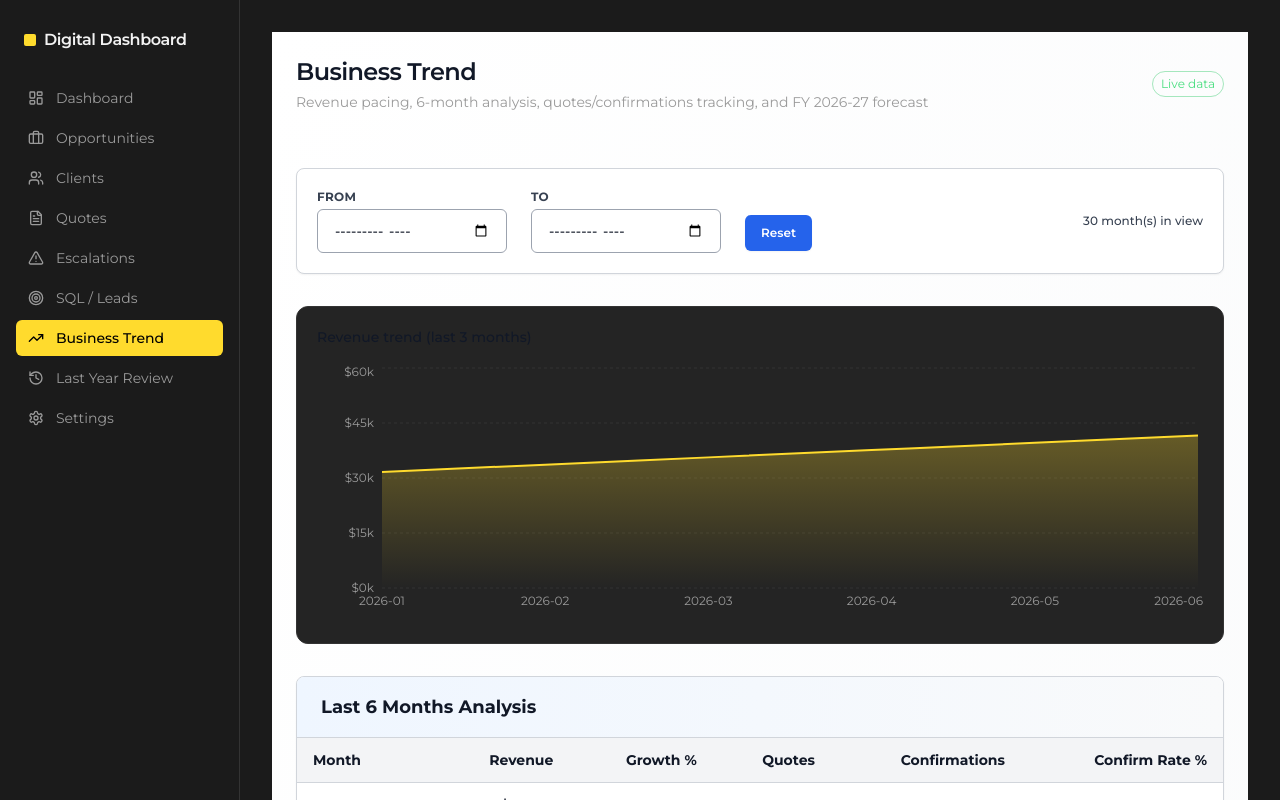
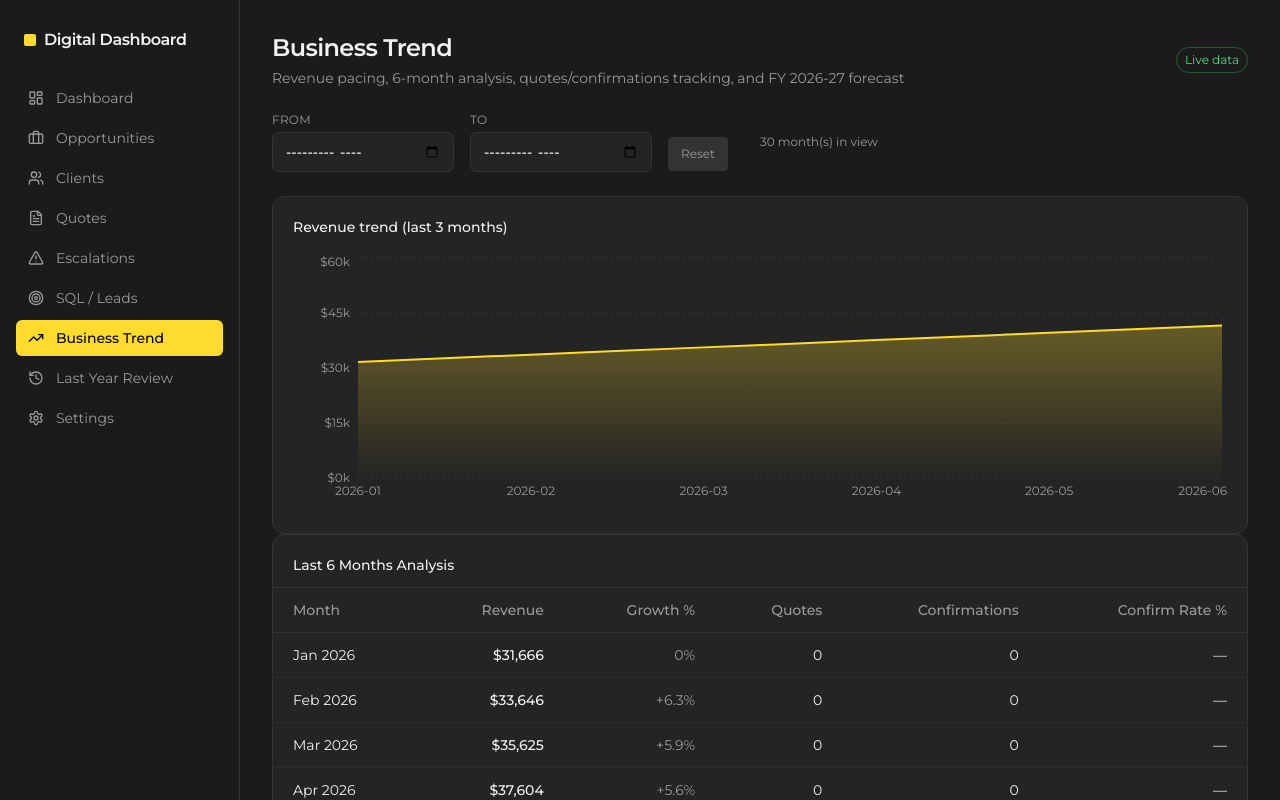
Before and after one commit to rahulkaushal21/Dashboard_2026_Digital, a Next.js app: page /business-trend in a window 1280 px wide. Built offline with nearby package versions, Linux system fonts and the light colour scheme; no server answers; the database is empty.

Commit message:
Update page.tsx
design

```diff
--- a/app/business-trend/page.tsx
+++ b/app/business-trend/page.tsx
@@ -6,11 +6,12 @@ import RevenueChart from '@/components/RevenueChart'
 import { getRevenue, getQuotes, getConversions, getBookingsFull, type RevenueRow, type Quote, type QuoteConversion, type BookingRow } from '@/lib/supabase'
 import { fmtUsd } from '@/lib/metrics'
 
-const selCls = 'bg-white border border-gray-400 rounded-md px-4 py-2.5 text-sm outline-none focus:border-blue-500 focus:ring-2 focus:ring-blue-200 text-gray-900 font-medium cursor-pointer'
+const selCls = 'bg-mav-panel border border-mav-line rounded-md px-3 py-2 text-sm outline-none focus:border-mav-yellow text-white font-medium cursor-pointer'
 const ym = (s?: string) => (s || '').slice(0, 7)
 const SHORT = ['', 'Jan', 'Feb', 'Mar', 'Apr', 'May', 'Jun', 'Jul', 'Aug', 'Sep', 'Oct', 'Nov', 'Dec']
 const monLabel = (y?: string) => { const p = (y || '').split('-'); return p.length >= 2 ? `${SHORT[+p[1]]} ${p[0]}` : (y || '') }
 
+// Convert revenue rows to month+year keyed data, preserving month-year for accurate filtering
 function revenueByMonthYear(rows: RevenueRow[]) {
   const m: Record<string, number> = {}
   rows.forEach(r => {
@@ -24,6 +25,7 @@ function revenueByMonthYear(rows: RevenueRow[]) {
   }))
 }
 
+// Get months in FY 2026-27 (April 2026 to March 2027)
 function getFY26Months(): string[] {
   const months: string[] = []
   for (let year = 2026; year <= 2027; year++) {
@@ -36,12 +38,14 @@ function getFY26Months(): string[] {
   return months
 }
 
+// Check if a month is in FY 2026-27
 function isInFY26(monthStr?: string): boolean {
   if (!monthStr) return false
   const fy26Months = getFY26Months()
   return fy26Months.includes(monthStr)
 }
 
+// Convert bookings to quote-like data for fallback display
 function bookingsToQuotes(bookings: BookingRow[]): Quote[] {
   return bookings.map((b, idx) => ({
     id: 100000 + (b.id || idx),
@@ -83,6 +87,7 @@ export default function BusinessTrendPage() {
     })()
   }, [])
 
+  // Last 6 months: identify latest month, go back 6, show all data in range
   const last6Mo = useMemo(() => {
     const byMonth = revenueByMonthYear(revenue)
     if (byMonth.length === 0) return []
@@ -108,6 +113,7 @@ export default function BusinessTrendPage() {
     })
   }, [revenue])
 
+  // FY 2026-27 analysis: Apr 2026 - Mar 2027
   const fy26Analysis = useMemo(() => {
     const fy26Months = getFY26Months()
     const fy26Rev = revenueByMonthYear(revenue).filter(r => isInFY26(ym(r.month)))
@@ -133,6 +139,7 @@ export default function BusinessTrendPage() {
     }
   }, [revenue])
 
+  // Quotes and confirmations: last 6 months
   const quotesAnalysis = useMemo(() => {
     const lastMonthStr = last6Mo.length > 0 ? ym(last6Mo[last6Mo.length - 1].month) : ''
     const sixMonthsAgo = lastMonthStr
@@ -157,45 +164,48 @@ export default function BusinessTrendPage() {
     }
   }, [quotes, last6Mo])
 
-  if (loading) return <div className="p-8 text-gray-900 text-center font-medium">Loading business trend data...</div>
+  if (loading) return <div className="p-6 text-mav-muted">Loading business trend data...</div>
 
   return (
-    <main className="flex flex-col gap-8 p-6 bg-gradient-to-br from-white to-gray-50 min-h-screen text-gray-900">
+    <div>
       <Header title="Business Trend" subtitle="Revenue pacing, 6-month analysis, quotes/confirmations tracking, and FY 2026-27 forecast" />
 
-      <div className="flex flex-wrap gap-6 items-center bg-white border border-gray-300 rounded-lg p-5 shadow-sm">
+      {/* Date range selector for manual exploration */}
+      <div className="flex gap-4 items-center mb-6 text-xs">
         <label className="flex flex-col gap-1">
-          <span className="text-xs font-bold text-gray-700 uppercase tracking-wide">From</span>
+          <span className="uppercase tracking-wide text-mav-muted">From</span>
           <input type="month" value={fromMonth} onChange={e => setFromMonth(e.target.value)} className={selCls} />
         </label>
         <label className="flex flex-col gap-1">
-          <span className="text-xs font-bold text-gray-700 uppercase tracking-wide">To</span>
+          <span className="uppercase tracking-wide text-mav-muted">To</span>
           <input type="month" value={toMonth} onChange={e => setToMonth(e.target.value)} className={selCls} />
         </label>
-        <button onClick={() => { setFromMonth(''); setToMonth('') }} className="mt-6 text-xs px-4 py-2.5 bg-blue-600 text-white font-semibold rounded-md hover:bg-blue-700 transition-colors shadow-sm">
+        <button onClick={() => { setFromMonth(''); setToMonth('') }} className="mt-6 text-xs px-3 py-2 bg-mav-line border border-mav-line text-mav-muted rounded hover:border-mav-yellow hover:text-white transition-colors">
           Reset
         </button>
-        <span className="text-xs font-medium text-gray-700 ml-auto">
+        <span className="text-xs text-mav-muted ml-4">
           {revenue.length} month(s) in view
         </span>
       </div>
 
+      {/* Revenue trend chart */}
       <RevenueChart data={revenueByMonthYear(revenue)} from={fromMonth} to={toMonth} />
 
-      <div className="bg-white rounded-lg border border-gray-300 overflow-hidden shadow-sm">
-        <div className="px-6 py-4 bg-gradient-to-r from-blue-50 to-gray-50 border-b border-gray-300">
-          <h3 className="text-lg font-bold text-gray-900">Last 6 Months Analysis</h3>
+      {/* Last 6 months analysis table */}
+      <div className="bg-mav-panel border border-mav-line rounded-xl overflow-hidden mb-6">
+        <div className="flex items-baseline justify-between px-5 pt-5 pb-3 border-b border-mav-line">
+          <div className="text-sm font-medium">Last 6 Months Analysis</div>
         </div>
         <div className="overflow-x-auto">
-          <table className="w-full border-collapse text-sm">
-            <thead>
-              <tr className="bg-gray-100 border-b border-gray-300">
-                <th className="px-4 py-3 text-left font-bold text-gray-900">Month</th>
-                <th className="px-4 py-3 text-right font-bold text-gray-900">Revenue</th>
-                <th className="px-4 py-3 text-right font-bold text-gray-900">Growth %</th>
-                <th className="px-4 py-3 text-right font-bold text-gray-900">Quotes</th>
-                <th className="px-4 py-3 text-right font-bold text-gray-900">Confirmations</th>
-                <th className="px-4 py-3 text-right font-bold text-gray-900">Confirm Rate %</th>
+          <table className="w-full text-sm">
+            <thead className="text-left text-mav-muted border-b border-mav-line">
+              <tr>
+                <th className="px-5 py-3 font-medium">Month</th>
+                <th className="px-5 py-3 font-medium text-right">Revenue</th>
+                <th className="px-5 py-3 font-medium text-right">Growth %</th>
+                <th className="px-5 py-3 font-medium text-right">Quotes</th>
+                <th className="px-5 py-3 font-medium text-right">Confirmations</th>
+                <th className="px-5 py-3 font-medium text-right">Confirm Rate %</th>
               </tr>
             </thead>
             <tbody>
@@ -207,18 +217,18 @@ export default function BusinessTrendPage() {
                 const confirmed = monthQuotes.filter(q => (q.status || '').toLowerCase() === 'confirmed').length
                 const confirmRate = monthQuotes.length > 0 ? Math.round((confirmed / monthQuotes.length) * 100) : 0
                 return (
-                  <tr key={item.month} className="border-b border-gray-200 hover:bg-blue-50 transition-colors">
-                    <td className="px-4 py-3 text-gray-900 font-medium">{item.monthLabel}</td>
-                    <td className="px-4 py-3 text-right text-gray-900 font-bold">{fmtUsd(item.revenue)}</td>
-                    <td className="px-4 py-3 text-right text-gray-900 font-medium">{growth > 0 ? '+' : ''}{growth}%</td>
-                    <td className="px-4 py-3 text-right text-gray-900 font-medium">{monthQuotes.length}</td>
-                    <td className="px-4 py-3 text-right text-gray-900 font-medium">{confirmed}</td>
-                    <td className="px-4 py-3 text-right text-gray-900 font-medium">{monthQuotes.length > 0 ? confirmRate + '%' : '—'}</td>
+                  <tr key={item.month} className="border-b border-mav-line/60 hover:bg-mav-dark/40">
+                    <td className="px-5 py-3 whitespace-nowrap">{item.monthLabel}</td>
+                    <td className="px-5 py-3 text-right font-medium">{fmtUsd(item.revenue)}</td>
+                    <td className="px-5 py-3 text-right text-mav-muted">{growth > 0 ? '+' : ''}{growth}%</td>
+                    <td className="px-5 py-3 text-right">{monthQuotes.length}</td>
+                    <td className="px-5 py-3 text-right">{confirmed}</td>
+                    <td className="px-5 py-3 text-right">{monthQuotes.length > 0 ? confirmRate + '%' : '—'}</td>
                   </tr>
                 )
               }) : (
                 <tr>
-                  <td colSpan={6} className="px-4 py-6 text-center text-gray-700 font-medium">No data available</td>
+                  <td colSpan={6} className="px-5 py-6 text-center text-mav-muted">No data available</td>
                 </tr>
               )}
             </tbody>
@@ -226,103 +236,110 @@ export default function BusinessTrendPage() {
         </div>
       </div>
 
-      <div className="bg-white border border-gray-300 rounded-lg overflow-hidden shadow-sm">
-        <div className="px-6 py-4 bg-gradient-to-r from-emerald-50 to-gray-50 border-b border-gray-300">
-          <h3 className="text-lg font-bold text-gray-900">FY 2026-27 Forecast (Apr 2026 - Mar 2027)</h3>
+      {/* FY 2026-27 Forecast section */}
+      <div className="bg-mav-panel border border-mav-line rounded-xl overflow-hidden mb-6">
+        <div className="flex items-baseline justify-between px-5 pt-5 pb-3 border-b border-mav-line">
+          <div className="text-sm font-medium">FY 2026-27 Forecast (Apr 2026 - Mar 2027)</div>
         </div>
 
-        <div className="p-6">
-          <div className="mb-6 text-xs text-gray-700 space-y-1.5 bg-gray-50 border border-gray-200 rounded-md p-4">
-            <p><strong className="text-gray-900">Financial Year Definition:</strong> April 2026 to March 2027 (12 months)</p>
-            <p><strong className="text-gray-900">Target:</strong> $3.5M total revenue</p>
-            <p><strong className="text-gray-900">Avg Monthly Revenue:</strong> Based on completed months in FY 2026-27</p>
-            <p><strong className="text-gray-900">Projected Total:</strong> (Actual revenue to date) + (Average monthly × remaining months)</p>
+        <div className="p-5 space-y-5">
+          <div className="text-xs text-mav-muted space-y-1">
+            <p><strong className="text-white">Financial Year Definition:</strong> April 2026 to March 2027 (12 months)</p>
+            <p><strong className="text-white">Target:</strong> $3.5M total revenue</p>
+            <p><strong className="text-white">Avg Monthly Revenue:</strong> Based on completed months in FY 2026-27</p>
+            <p><strong className="text-white">Projected Total:</strong> (Actual revenue to date) + (Average monthly × remaining months)</p>
           </div>
 
-          <div className="grid grid-cols-2 md:grid-cols-4 gap-4 mb-6">
+          {/* KPI Cards */}
+          <div className="grid grid-cols-2 md:grid-cols-4 gap-4">
             <KPICard title="Avg Monthly Revenue (FY 26)" value={fmtUsd(Math.round(fy26Analysis.avgMonthly))} />
             <KPICard title="Projected Total (12 months)" value={fmtUsd(fy26Analysis.projected)} />
             <KPICard title={`Status`} value={fy26Analysis.onTrack ? '✓ On Track' : '✗ Off Track'} />
             <KPICard title="Remaining Months" value={fy26Analysis.monthsRemaining.toString()} />
           </div>
 
-          <div className="mb-6 bg-gray-50 border border-gray-200 rounded-lg p-4">
+          {/* Progress bar */}
+          <div className="bg-mav-dark/40 border border-mav-line/40 rounded-lg p-4">
             <div className="flex justify-between mb-3">
-              <span className="text-sm font-bold text-gray-900">Progress toward $3.5M target</span>
-              <span className="text-sm font-bold text-gray-900">{fy26Analysis.targetProgress}%</span>
+              <span className="text-sm font-medium">Progress toward $3.5M target</span>
+              <span className="text-sm font-medium text-mav-yellow">{fy26Analysis.targetProgress}%</span>
             </div>
-            <div className="w-full bg-gray-300 rounded-full h-4 overflow-hidden shadow-inner">
+            <div className="w-full bg-mav-line rounded-full h-3 overflow-hidden">
               <div
-                className={`h-4 rounded-full transition-all duration-300 ${fy26Analysis.onTrack ? 'bg-gradient-to-r from-green-500 to-green-600' : 'bg-gradient-to-r from-red-500 to-red-600'}`}
+                className={`h-3 rounded-full ${fy26Analysis.onTrack ? 'bg-green-500' : 'bg-red-500'}`}
                 style={{ width: `${Math.min(fy26Analysis.targetProgress, 100)}%` }}
               />
             </div>
-            <div className="flex justify-between mt-3 text-xs text-gray-700 font-medium">
-              <span>Current: <strong className="text-gray-900">{fmtUsd(fy26Analysis.totalRevenue)}</strong></span>
-              <span>Target: <strong className="text-gray-900">$3.5M</strong></span>
+            <div className="flex justify-between mt-3 text-xs text-mav-muted">
+              <span>Current: <span className="text-white font-medium">{fmtUsd(fy26Analysis.totalRevenue)}</span></span>
+              <span>Target: <span className="text-white font-medium">$3.5M</span></span>
             </div>
             {!fy26Analysis.onTrack && (
-              <p className="text-xs text-red-700 mt-3 font-medium">
-                ⚠️ Shortfall: {fmtUsd(3500000 - fy26Analysis.projected)} | Need {fmtUsd(Math.ceil((3500000 - fy26Analysis.projected) / Math.max(1, fy26Analysis.monthsRemaining)))}/month average
+              <p className="text-xs text-red-400 mt-3">
+                Shortfall: {fmtUsd(3500000 - fy26Analysis.projected)} | Need {fmtUsd(Math.ceil((3500000 - fy26Analysis.projected) / Math.max(1, fy26Analysis.monthsRemaining)))}/month average
               </p>
             )}
           </div>
 
+          {/* FY data table */}
           {fy26Analysis.data.length > 0 ? (
-            <div className="overflow-x-auto border border-gray-200 rounded-lg">
-              <table className="w-full border-collapse text-sm">
-                <thead>
-                  <tr className="bg-gray-100 border-b border-gray-300">
-                    <th className="px-4 py-3 text-left font-bold text-gray-900">Month</th>
-                    <th className="px-4 py-3 text-right font-bold text-gray-900">Revenue</th>
+            <div className="overflow-x-auto">
+              <table className="w-full text-sm">
+                <thead className="text-left text-mav-muted border-b border-mav-line">
+                  <tr>
+                    <th className="px-5 py-3 font-medium">Month</th>
+                    <th className="px-5 py-3 font-medium text-right">Revenue</th>
                   </tr>
                 </thead>
                 <tbody>
                   {fy26Analysis.data.map((item, idx) => (
-                    <tr key={item.month} className="border-b border-gray-200 hover:bg-emerald-50 transition-colors">
-                      <td className="px-4 py-3 text-gray-900 font-medium">{item.monthLabel}</td>
-                      <td className="px-4 py-3 text-right text-gray-900 font-bold">{fmtUsd(item.revenue)}</td>
+                    <tr key={item.month} className="border-b border-mav-line/60 hover:bg-mav-dark/40">
+                      <td className="px-5 py-3 whitespace-nowrap">{item.monthLabel}</td>
+                      <td className="px-5 py-3 text-right font-medium">{fmtUsd(item.revenue)}</td>
                     </tr>
                   ))}
                 </tbody>
               </table>
             </div>
           ) : (
-            <p className="text-sm text-gray-700 font-medium">No FY 2026-27 data available yet (waiting for Apr 2026+ bookings)</p>
+            <p className="text-sm text-mav-muted">No FY 2026-27 data available yet (waiting for Apr 2026+ bookings)</p>
           )}
 
-          <p className="text-xs text-gray-700 mt-4 font-medium">
-            ✓ {fy26Analysis.completedMonths} months completed
+          <p className="text-xs text-mav-muted">
+            {fy26Analysis.completedMonths} months completed
           </p>
         </div>
       </div>
 
-      <div className="bg-white border border-gray-300 rounded-lg overflow-hidden shadow-sm">
-        <div className="px-6 py-4 bg-gradient-to-r from-purple-50 to-gray-50 border-b border-gray-300">
-          <h3 className="text-lg font-bold text-gray-900">Quotes & Confirmations (Last 6 Months) {quotes.length === 0 && <span className="text-xs text-gray-600 font-normal ml-2">(From Quote Tables)</span>}</h3>
+      {/* Quotes and conversions section */}
+      <div className="bg-mav-panel border border-mav-line rounded-xl overflow-hidden">
+        <div className="flex items-baseline justify-between px-5 pt-5 pb-3 border-b border-mav-line">
+          <div className="text-sm font-medium">Quotes & Confirmations (Last 6 Months) {quotes.length === 0 && <span className="text-xs text-mav-muted font-normal ml-2">(From Quote Tables)</span>}</div>
         </div>
 
-        <div className="p-6">
-          <div className="grid grid-cols-3 gap-4 mb-6">
+        <div className="p-5 space-y-5">
+          <div className="grid grid-cols-3 gap-4">
             <KPICard title="QUOTES SHARED" value={quotesAnalysis.total.toString()} />
             <KPICard title="CONFIRMATIONS" value={quotesAnalysis.confirmed.toString()} />
             <KPICard title="CONFIRMATION RATE" value={quotesAnalysis.rate.toFixed(1) + '%'} />
           </div>
 
+          {/* Empty quotes fallback */}
           {quotes.length === 0 && (
-            <div className="bg-amber-50 border-l-4 border-amber-500 rounded p-4 mb-4 text-xs text-amber-900 font-medium">
-              ℹ️ No quote data available. Showing bookings as confirmed conversions.
+            <div className="bg-mav-dark/40 border border-mav-line/40 rounded p-3 text-xs text-mav-muted">
+              No quote data available. Showing bookings as confirmed conversions.
             </div>
           )}
 
-          <div className="overflow-x-auto border border-gray-200 rounded-lg">
-            <table className="w-full border-collapse text-sm">
-              <thead>
-                <tr className="bg-gray-100 border-b border-gray-300">
-                  <th className="px-4 py-3 text-left font-bold text-gray-900">Month</th>
-                  <th className="px-4 py-3 text-right font-bold text-gray-900">Quotes</th>
-                  <th className="px-4 py-3 text-right font-bold text-gray-900">Confirmations</th>
-                  <th className="px-4 py-3 text-right font-bold text-gray-900">Confirmation Rate %</th>
+          {/* Quotes table */}
+          <div className="overflow-x-auto">
+            <table className="w-full text-sm">
+              <thead className="text-left text-mav-muted border-b border-mav-line">
+                <tr>
+                  <th className="px-5 py-3 font-medium">Month</th>
+                  <th className="px-5 py-3 font-medium text-right">Quotes</th>
+                  <th className="px-5 py-3 font-medium text-right">Confirmations</th>
+                  <th className="px-5 py-3 font-medium text-right">Confirmation Rate %</th>
                 </tr>
               </thead>
               <tbody>
@@ -332,11 +349,11 @@ export default function BusinessTrendPage() {
                   const confirmed = monthQuotes.filter(q => (q.status || '').toLowerCase() === 'confirmed').length
                   const rate = monthQuotes.length > 0 ? Math.round((confirmed / monthQuotes.length) * 100) : 0
                   return (
-                    <tr key={month.month} className="border-b border-gray-200 hover:bg-purple-50 transition-colors">
-                      <td className="px-4 py-3 text-gray-900 font-medium">{month.monthLabel}</td>
-                      <td className="px-4 py-3 text-right text-gray-900 font-medium">{monthQuotes.length}</td>
-                      <td className="px-4 py-3 text-right text-gray-900 font-medium">{confirmed}</td>
-                      <td className="px-4 py-3 text-right text-gray-900 font-medium">{monthQuotes.length > 0 ? rate + '%' : '—'}</td>
+                    <tr key={month.month} className="border-b border-mav-line/60 hover:bg-mav-dark/40">
+                      <td className="px-5 py-3 whitespace-nowrap">{month.monthLabel}</td>
+                      <td className="px-5 py-3 text-right">{monthQuotes.length}</td>
+                      <td className="px-5 py-3 text-right">{confirmed}</td>
+                      <td className="px-5 py-3 text-right">{monthQuotes.length > 0 ? rate + '%' : '—'}</td>
                     </tr>
                   )
                 })}
@@ -345,6 +362,6 @@ export default function BusinessTrendPage() {
           </div>
         </div>
       </div>
-    </main>
+    </div>
   )
 }
```
